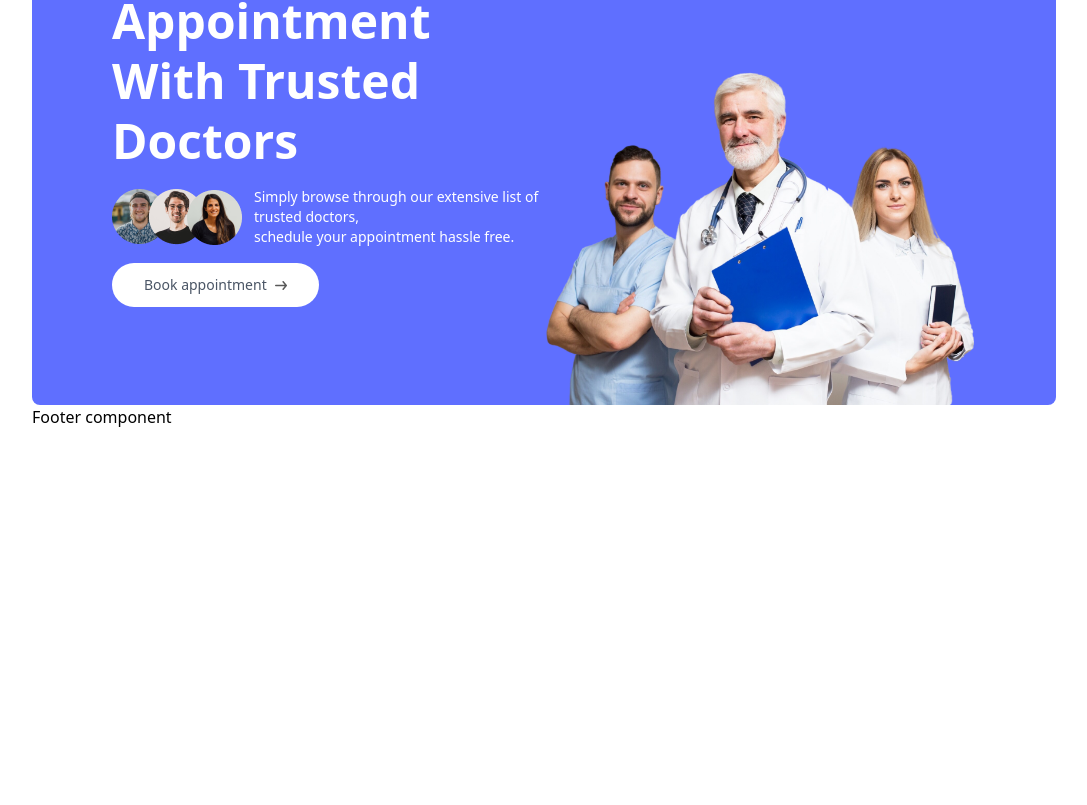
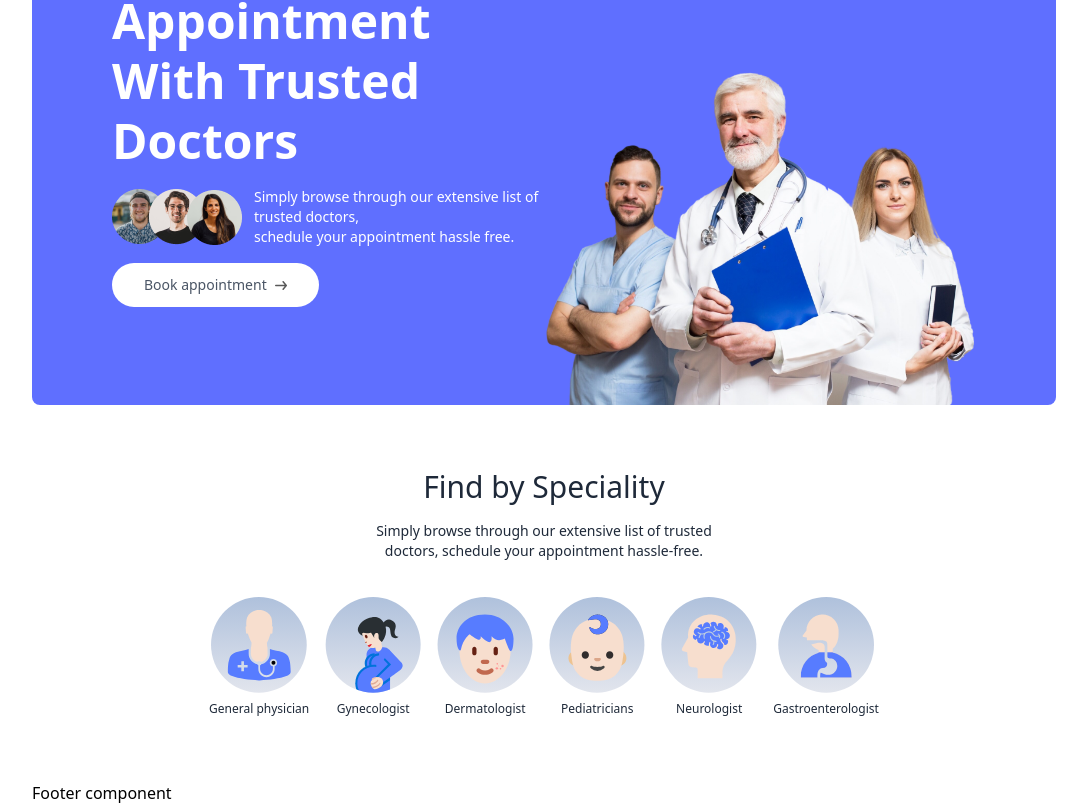
Before and after one commit to gelead/prescripto, a React (Vite) app in the folder frontend/: page / in a window 1280 px wide. Shown: the part 290-1095 px from the top of the page, without its empty margins (96-1183 px from the left). Before the commit the page ends 800 px from the top, so only its background shows below. Built offline with nearby package versions, Linux system fonts and the light colour scheme.

Commit message:
add speciality menu section

```diff
--- /dev/null
+++ b/frontend/src/components/SpecialityMenu.jsx
@@ -0,0 +1,24 @@
+import React from "react";
+import { specialityData } from "../assets/assets";
+import { Link } from "react-router-dom";
+const SpecialityMenu = () => {
+  return (
+    <div className="flex flex-col items-center gap-4 py-16 text-gray-800" id="speciality">
+      <h1 className="text-3xl font-medium">Find by Speciality</h1>
+      <p className="sm:w-1/3 text-center text-sm">
+        Simply browse through our extensive list of trusted doctors, schedule
+        your appointment hassle-free.
+      </p>
+      <div className="flex items-center justify-center gap-4 pt-5 w-full oveflow-scroll">
+          {specialityData.map((item, index) => (
+            <Link onClick={() => scrollTo(0, 0)} className="flex flex-col items-center text-xs cursor-pointer flex-shrink-0 hover:translate-y-[-10px] transition-all duration-500" to={`./doctors/${item.speciality}`} key={index}>
+                <img className="w-16 sm:w-24 mb-2" src={item.image} alt={`${item.speciality}`} />
+                <p>{item.speciality}</p>
+            </Link>
+          ))}
+      </div>
+    </div>
+  );
+};
+
+export default SpecialityMenu;
--- a/frontend/src/index.css
+++ b/frontend/src/index.css
@@ -6,3 +6,6 @@
 .active hr{
   display: block;
 }
+::-webkit-scrollbar{
+  @apply hidden
+}
--- a/frontend/src/pages/Home.jsx
+++ b/frontend/src/pages/Home.jsx
@@ -1,10 +1,12 @@
 import React from 'react'
 import Header from '../components/Header'
+import SpecialityMenu from '../components/SpecialityMenu'
 
 const Home = () => {
   return (
     <div>
       <Header/>
+      <SpecialityMenu/>
     </div>
   )
 }
```
